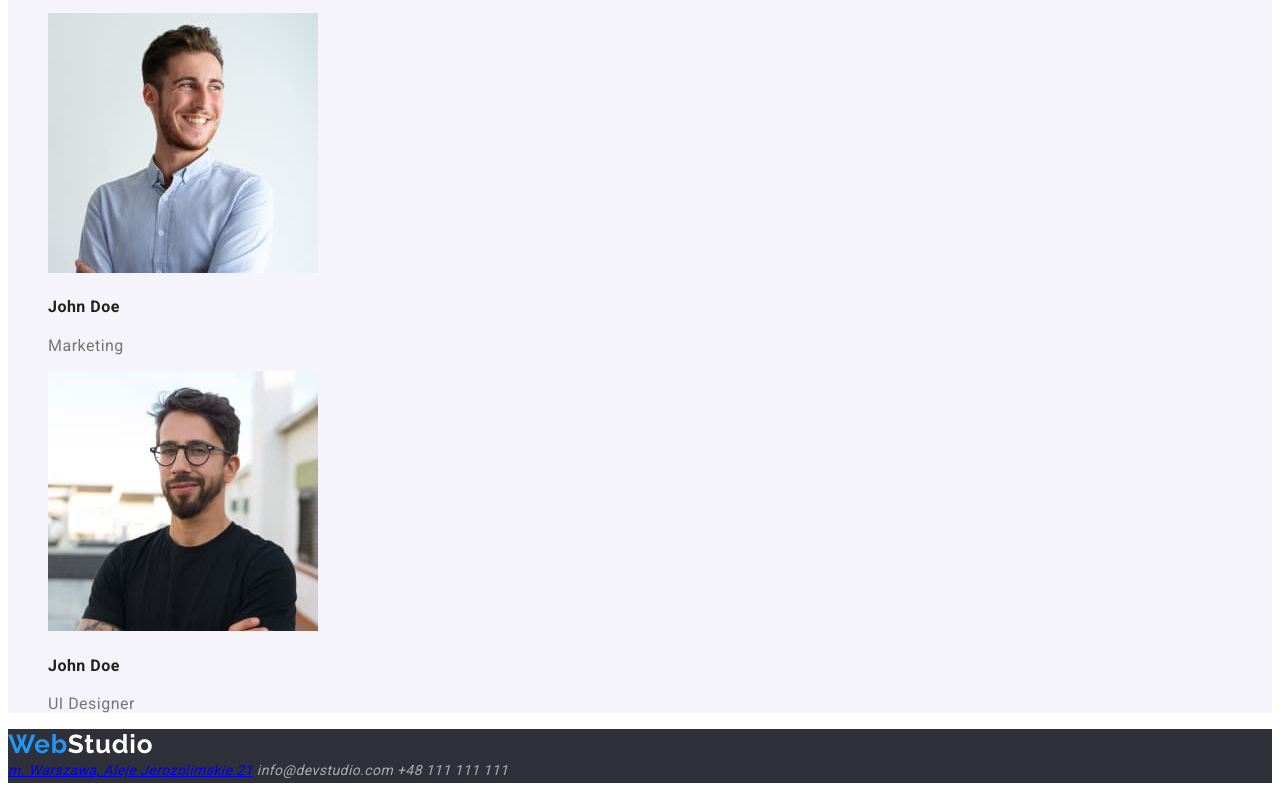
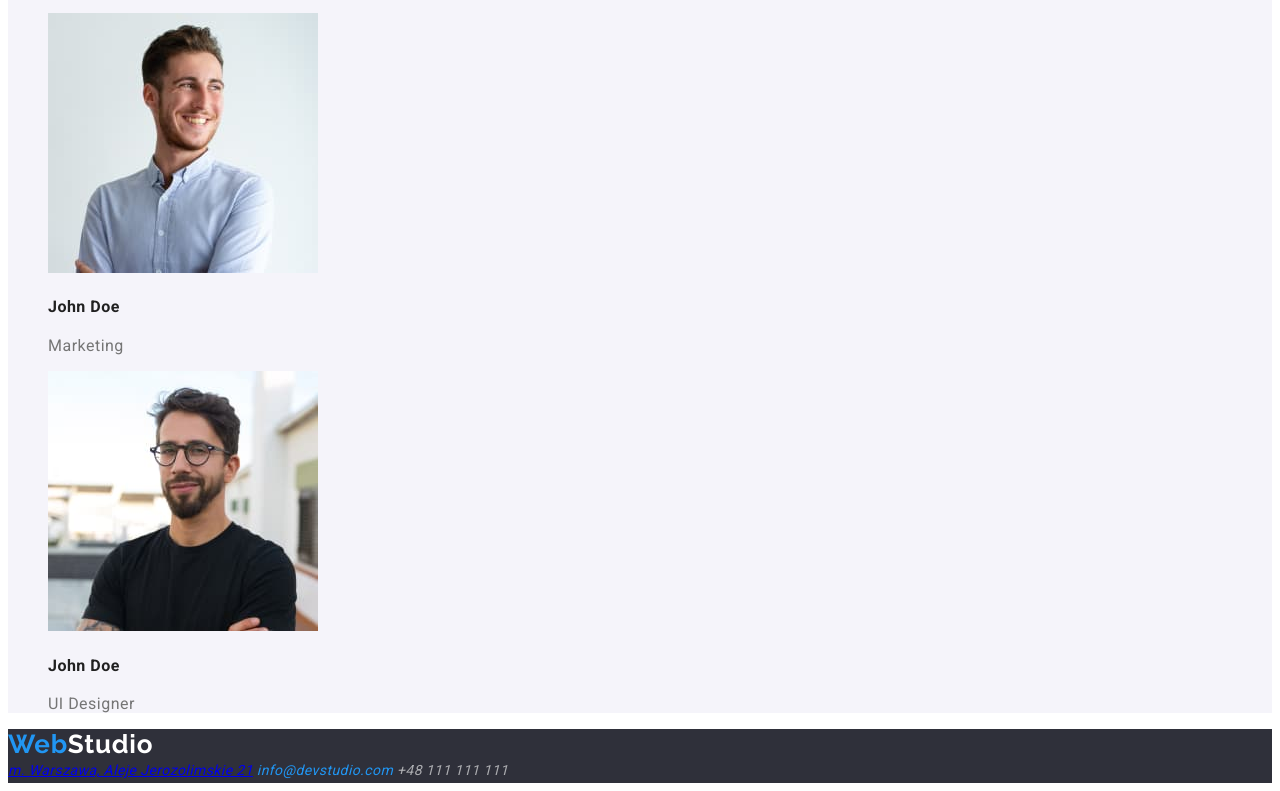
Before and after one commit to MaciekJozwicki/goit-markup-hw-02, a plain HTML site: page index.html in a window 1280 px wide. In both pictures the pointer is over the link 324 px from the left and 3143 px from the top of the page. Shown: the part 2373-3164 px from the top of the page. Drawn offline with Linux system fonts and the light colour scheme.

Commit message:
Update style.css

```diff
--- a/css/style.css
+++ b/css/style.css
@@ -66,7 +66,7 @@ ul {
     text-decoration: none;
     letter-spacing: 0.03em;
 }
-.footer-adress:hover, .footer-adress:focus {
+.footer-adress-contact:hover, .footer-adress-contact:focus {
     color: var(--color-logo);
 }
 .footer-adress-contact {
```
